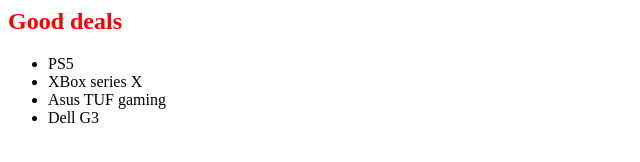
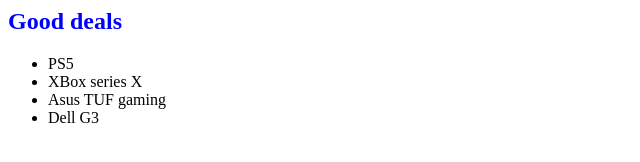
Before and after one commit to samuelpilusa365/myRepo, a plain HTML site: page index.html in a window 1280 px wide. Shown: the whole page, without its empty margins (0-640 px from the left). Drawn offline with Linux system fonts and the light colour scheme.

Commit message:
a change occured

```diff
--- a/index.html
+++ b/index.html
@@ -4,7 +4,7 @@
 <title>This deal</title>
 </head>
 <body>
-<h2 style="color :red">Good deals</h2>
+<h2 style="color :blue">Good deals</h2>
 <ul>
 <li>PS5</li>
 <li>XBox series X</li>
```
